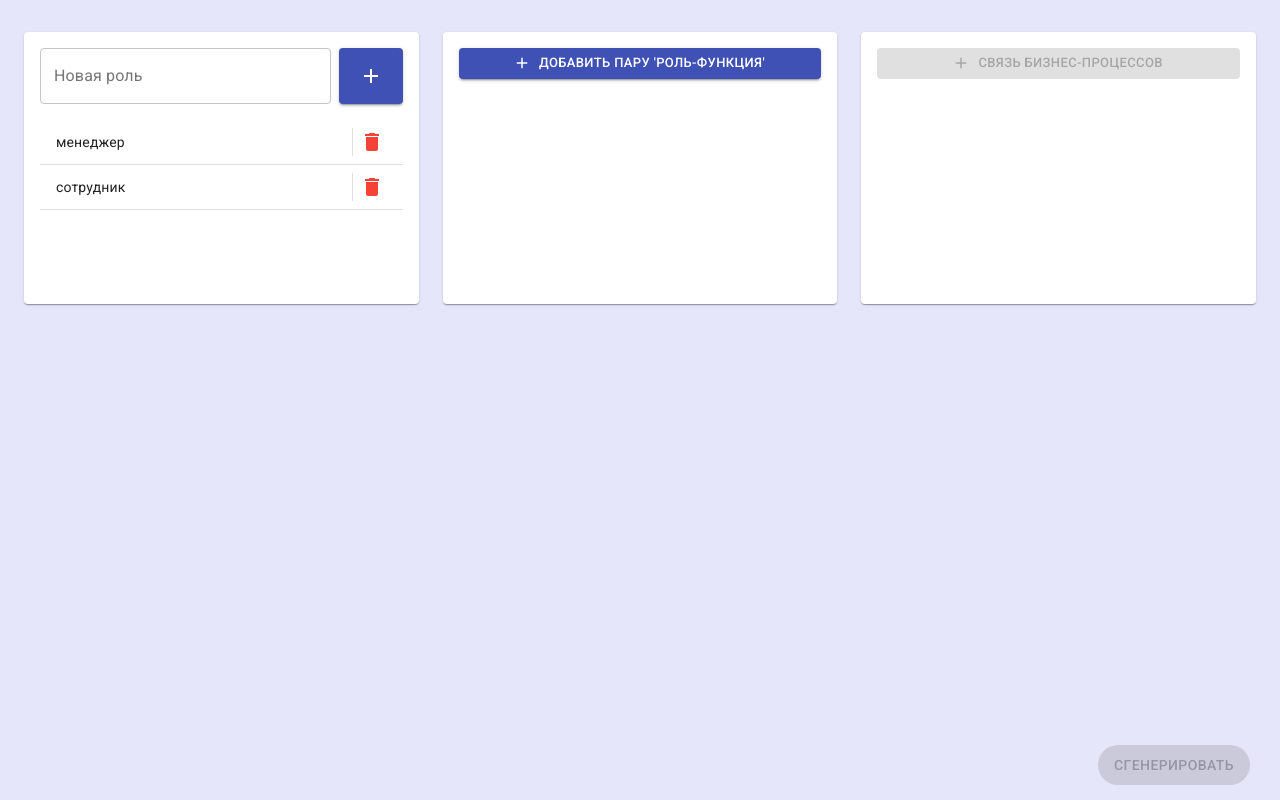
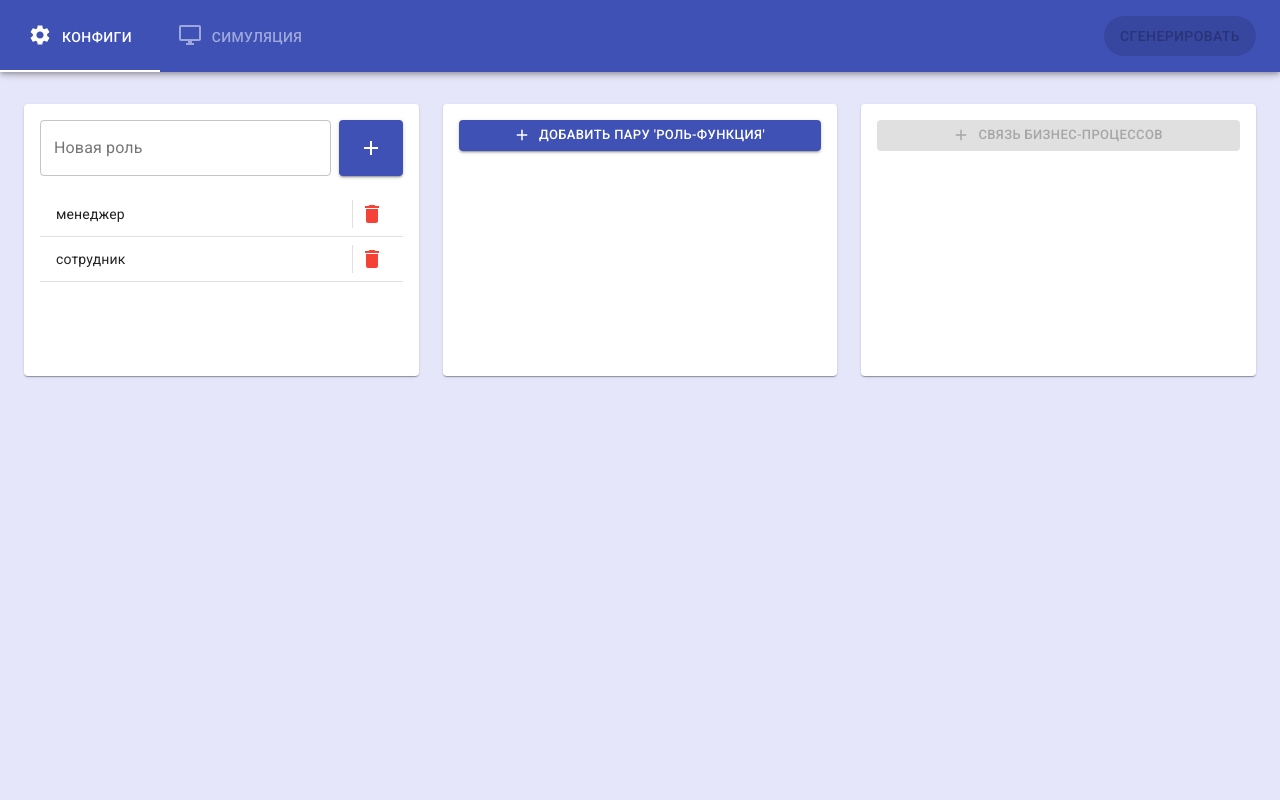
Before and after one commit to Kamikozz/bpmn-visualizer, a React (Create React App) app: page / in a window 1280 px wide. Built offline with nearby package versions, Linux system fonts and the light colour scheme.

Commit message:
refactor: add tabs; split screens into simulation & config; add setTimeout workaround of getting the last state of BP relations

```diff
--- a/src/components/App/App.module.css
+++ /dev/null
@@ -1,52 +0,0 @@
-.root {
-  display: flex;
-}
-
-.content {
-  display: flex;
-  /* justify-content: center;
-  align-items: center; */
-  flex-grow: 1;
-  height: 100vh;
-  overflow: auto;
-}
-
-.App {
-  text-align: center;
-}
-
-.App-logo {
-  height: 40vmin;
-  pointer-events: none;
-}
-
-@media (prefers-reduced-motion: no-preference) {
-  .App-logo {
-    animation: App-logo-float infinite 3s ease-in-out;
-  }
-}
-
-.App-header {
-  min-height: 100vh;
-  display: flex;
-  flex-direction: column;
-  align-items: center;
-  justify-content: center;
-  font-size: calc(10px + 2vmin);
-}
-
-.App-link {
-  color: rgb(112, 76, 182);
-}
-
-@keyframes App-logo-float {
-  0% {
-    transform: translateY(0);
-  }
-  50% {
-    transform: translateY(10px);
-  }
-  100% {
-    transform: translateY(0px);
-  }
-}
--- a/src/components/App/index.tsx
+++ b/src/components/App/index.tsx
@@ -1,5 +1,11 @@
+import { useState } from 'react';
+
 import { makeStyles } from '@material-ui/core/styles';
-import { Container, Grid, Paper, Fab } from '@material-ui/core';
+import { Container, Grid, Paper, Fab, AppBar, Tabs, Tab } from '@material-ui/core';
+import {
+  Settings as SettingsIcon,
+  DesktopWindows as WindowsIcon,
+} from '@material-ui/icons';
 
 import { useAppDispatch, useAppSelector } from '../../store/hooks';
 import { selectRoles } from '../../store/roles/rolesSlice';
@@ -15,16 +21,43 @@ import Graph from '../Graph';
 import PhoneSimulator from '../PhoneSimulator';
 import MessagesInput from '../MessagesInput';
 
-import styles from './App.module.css';
-
-const useStyles = makeStyles((theme) => ({
+const useStyles = makeStyles((theme) => {
+  const appBarHeight = '72px';
+  return {
+    root: {},
+    appBar: {
+      display: 'flex',
+      flexDirection: 'row',
+      justifyContent: 'space-between',
+      alignItems: 'center',
+      paddingRight: theme.spacing(3),
+    },
+    tabIndicator: {
+      display: 'flex',
+      '& > span': {
+        backgroundColor: 'white',
+        width: '100%',
+      },
+    },
+    tab: {
+      height: appBarHeight,
+      '& > .MuiTab-wrapper': {
+        flexDirection: 'row',
+      },
+    },
+    tabIcon: {
+      marginRight: '10px',
+    },
+    content: {
+      display: 'flex',
+      flexGrow: 1,
+      marginTop: appBarHeight,
+      height: `calc(100vh - ${appBarHeight})`,
+      overflow: 'auto',
+    },
     container: {
       paddingTop: theme.spacing(4),
       paddingBottom: theme.spacing(4),
-  },
-  mainGrid: {
-  },
-  separateScreen: {
     },
     paper: {
       padding: theme.spacing(2),
@@ -41,11 +74,13 @@ const useStyles = makeStyles((theme) => ({
       height: 600,
     },
     fab: {
-    position: 'fixed',
-    right: 30,
-    bottom: 15,
+      // position: 'fixed',
+      // top: 15,
+      // right: 30,
+      // zIndex: 1200,
     },
-}));
+  };
+});
 
 function App() {
   const classes = useStyles();
@@ -72,16 +107,62 @@ function App() {
 
   const hasEntryNodeFound = Boolean(bpEntryNodeId);
 
+  const [screen, setScreen] = useState(0);
+  const [, setGraphDirty] = useState({}); // workaround to trigger Graph's render
+
+  // This is workaround of refs rendering the last state of the DOM elements
+  const handleDirtyGraph = () => {
+    setTimeout(() => setGraphDirty({}), 0);
+  };
+
   const handleGenerate = () => {
     dispatch(addConfig());
+    setScreen(1);
+  };
+
+  const handleSwitchScreens = (event: any, screenIndex: number) => {
+    if (screenIndex === screen) return;
+    if (!screenIndex) handleDirtyGraph(); // if goes back to the first main screen -> render relations
+    setScreen(screenIndex);
   };
 
   return (
-    <div className={styles.root}>
-      <main className={styles.content}>
+    <div>
+      <AppBar className={classes.appBar}>
+        <Tabs value={screen} TabIndicatorProps={{
+          className: classes.tabIndicator,
+          children: <span />
+        }} aria-label="tabs" onChange={handleSwitchScreens}>
+          <Tab
+            className={classes.tab}
+            icon={<SettingsIcon className={classes.tabIcon} />}
+            label="Конфиги"
+          />
+          <Tab
+            className={classes.tab}
+            icon={<WindowsIcon className={classes.tabIcon} />}
+            label="Симуляция"
+            disabled={!config}
+          />
+        </Tabs>
+        <Fab
+            className={classes.fab}
+            variant="extended"
+            size="medium"
+            color="primary"
+            aria-label="generate"
+            disabled={!hasEntryNodeFound}
+            onClick={handleGenerate}
+          >
+            Сгенерировать
+          </Fab>
+      </AppBar>
+      <main className={classes.content}>
         <Container className={classes.container} maxWidth={false}>
-          <Grid className={classes.mainGrid} container direction="column" spacing={3}>
-            <Grid className={classes.separateScreen} item container spacing={3}>
+          <Grid container direction="column" spacing={3}>
+            {
+              !Boolean(screen) && (
+                <Grid item container spacing={3}>
                   <Grid item xs={12} sm={6} md={4}>
                     <Paper className={classes.paper}>
                       <Roles />
@@ -90,7 +171,7 @@ function App() {
 
                   <Grid item xs={12} sm={6} md={4}>
                     <Paper className={classes.paper}>
-                  <RoleActionMapper />
+                      <RoleActionMapper onChange={handleDirtyGraph} />
                     </Paper>
                   </Grid>
 
@@ -109,20 +190,17 @@ function App() {
                       </Grid>
                     )
                   }
+                </Grid>
+              )
+            }
             {
-                config && (
+              Boolean(screen) && config && (
+                <Grid item container spacing={3}>
                   <Grid item xs={12}>
                     <Paper className={classes.paperMessagesInput}>
                       <MessagesInput />
                     </Paper>
                   </Grid>
-                )
-              }
-            </Grid>
-
-            {
-              config && (
-                <Grid item container spacing={3}>
                   {
                     Object
                       .entries(config.roles)
@@ -154,18 +232,6 @@ function App() {
               )
             }
           </Grid>
-
-          <Fab
-            className={classes.fab}
-            variant="extended"
-            size="medium"
-            color="primary"
-            aria-label="generate"
-            disabled={!hasEntryNodeFound}
-            onClick={handleGenerate}
-          >
-            Сгенерировать
-          </Fab>
         </Container>
       </main>
     </div>
--- a/src/components/Graph/index.tsx
+++ b/src/components/Graph/index.tsx
@@ -84,7 +84,7 @@ const BusinessProcesses = ({ roleId, refs }: {
             >{actionName}</div>
           );
         }
-        return undefined;
+        return null;
       })
     }
     </div>
@@ -178,7 +178,7 @@ export default function Graph() {
         rolesArrayIds.map((roleId) => {
           const { name: roleName } = roles[roleId];
           const roleHasActions = rolesWithActionsMap[roleId];
-          if (!roleHasActions) return undefined;
+          if (!roleHasActions) return null;
           return (
             <div key={roleId} className={classes.workspace}>
               <div className={classes.role}>{roleName}</div>
@@ -187,7 +187,11 @@ export default function Graph() {
           );
         })
       }
-      <BusinessProcessesRelations refs={refs} />
+      {
+        refs && Boolean(Object.keys(refs.current).length) && (
+          <BusinessProcessesRelations refs={refs}  />
+        )
+      }
     </div>
   );
 }
--- a/src/components/RoleActionMapper/index.tsx
+++ b/src/components/RoleActionMapper/index.tsx
@@ -38,7 +38,7 @@ const useStyles = makeStyles((theme: Theme) =>
   }),
 );
 
-export default function RoleActionMapper() {
+export default function RoleActionMapper({ onChange }: { onChange: any }) {
   const classes = useStyles();
   const roles = useAppSelector(selectRoles);
   const actions = useAppSelector(selectActions);
@@ -92,6 +92,7 @@ export default function RoleActionMapper() {
                 newRoleId?: string;
                 newActionId?: string;
               }) => {
+                onChange();
                 dispatch(changeRelation({
                   id,
                   roleId: newRoleId,
```
Lines whose indentation alone changed are shown as unchanged.
